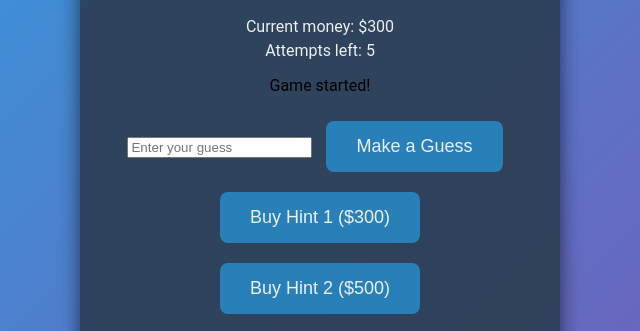
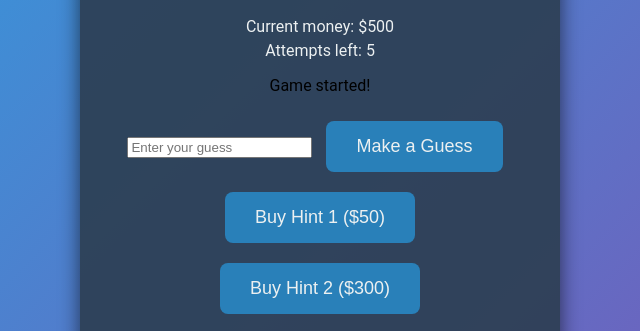
Before and after one commit to JohnFrancis19/Guessing-Game, a plain HTML site: page index.html in a window 1280 px wide. Both pictures are taken after a click on the button "Play". Shown: the part 258-589 px from the top of the page, 0-640 px from the left. Drawn offline with Linux system fonts and the light colour scheme.

Commit message:
Change but hint Price

```diff
--- a/index.html
+++ b/index.html
@@ -5,7 +5,7 @@
   <meta charset="UTF-8">
   <meta name="viewport" content="width=device-width, initial-scale=1.0">
   <link rel="stylesheet" href="styles.css">
-  <title>EraGlimpse: Age Unveiled for commit branch</title>
+  <title>EraGlimpse: Age Unveiled</title>
 </head>
 
 <body>
@@ -25,8 +25,8 @@
     <p id="result"></p>
     <input type="text" id="guess" placeholder="Enter your guess">
     <button class="button" onclick="makeGuess()">Make a Guess</button>
-    <button class="button" onclick="buyHint(1)">Buy Hint 1 ($300)</button>
-    <button class="button" onclick="buyHint(2)">Buy Hint 2 ($500)</button>
+    <button class="button" onclick="buyHint(1)">Buy Hint 1 ($50)</button>
+    <button class="button" onclick="buyHint(2)">Buy Hint 2 ($300)</button>
     <button class="button" onclick="buyHint(3)">Buy Hint 3 ($1000)</button>
     <button class="button" id="play-again-btn" style="display: none;" onclick="playAgain()">Play Again</button>
     <button class="button" id="exit-btn" style="display: none;" onclick="exitGame()">Exit Game</button>
--- a/script.js
+++ b/script.js
@@ -1,5 +1,5 @@
 // Initialize game variables
-let money = 300;
+let money = 500
 let attempts = 5;
 let targetAge = 87;
 
@@ -62,11 +62,11 @@ function buyHint(hintNumber) {
 
     switch (hintNumber) {
       case 1:
-        hintPrice = 300;
+        hintPrice = 50;
         hintDescription = "Hint 1: The age is within 10 years of " + targetAge;
         break;
       case 2:
-        hintPrice = 500;
+        hintPrice = 300;
         hintDescription = "Hint 2: The age is within 5 years of " + targetAge;
         break;
       case 3:
```
